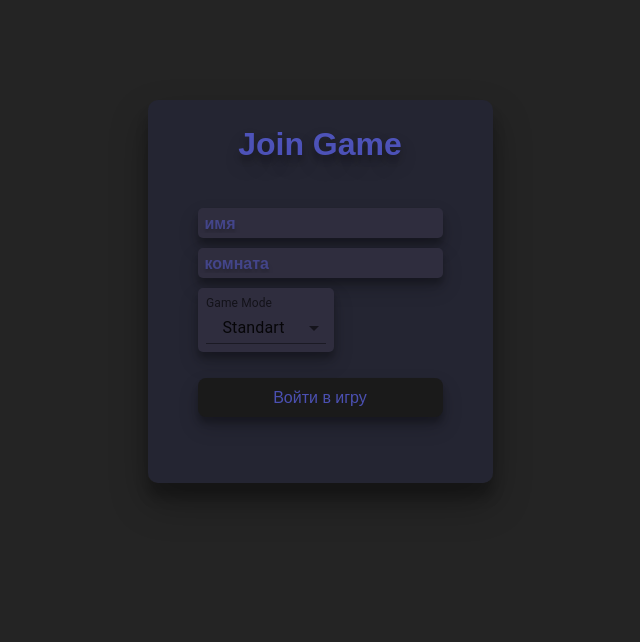
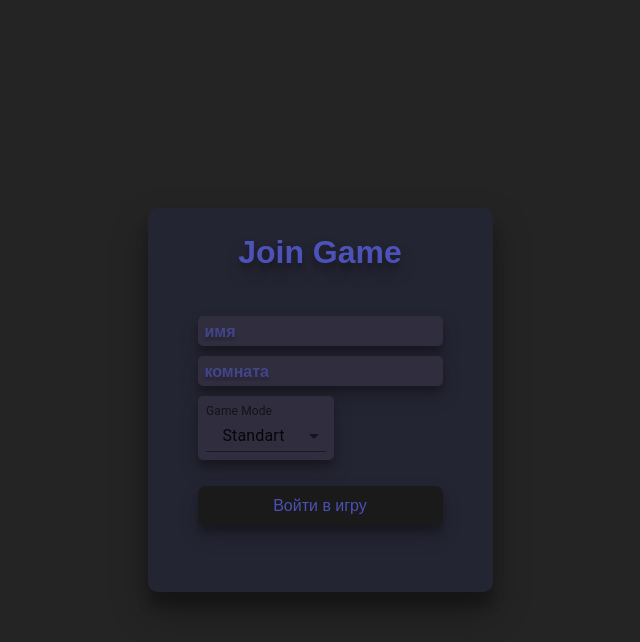
Before and after one commit to NKT-FRLV/tic-tak-toe_client, a React (Vite) app: page / in a window 1280 px wide. Shown: the top 642 px of the page, without its empty margins (320-960 px from the left). Built offline with nearby package versions, Linux system fonts and the light colour scheme; no server answers.

Commit message:
fix: login page layout

```diff
--- a/src/components/loginPage/loginPage.module.css
+++ b/src/components/loginPage/loginPage.module.css
@@ -2,11 +2,10 @@
     display: flex;
     flex-direction: column;
     align-items: center;
-    margin-top: 100px;
+    justify-content: center;
     width: auto;
     height: 100%;
     color: #646cffaa;
-    /* gap: 5px; */
 }
 
 .container {
--- a/src/index.css
+++ b/src/index.css
@@ -1,10 +1,17 @@
+*,
+*::before,
+*::after {
+  box-sizing: border-box;
+  margin: 0;
+  padding: 0;
+}
+
 :root {
   width: 100vw;
   height: 100svh;
   font-family: Inter, system-ui, Avenir, Helvetica, Arial, sans-serif;
   line-height: 1.5;
   font-weight: 400;
-  color-scheme: light dark;
   color: rgba(255, 255, 255, 0.87);
   background-color: #242424;
   font-size: 16px;
@@ -12,12 +19,6 @@
   text-rendering: optimizeLegibility;
   -webkit-font-smoothing: antialiased;
   -moz-osx-font-smoothing: grayscale;
-}
-
-* {
-  box-sizing: border-box;
-  margin: 0;
-  padding: 0;
 }
 
 a {
```
